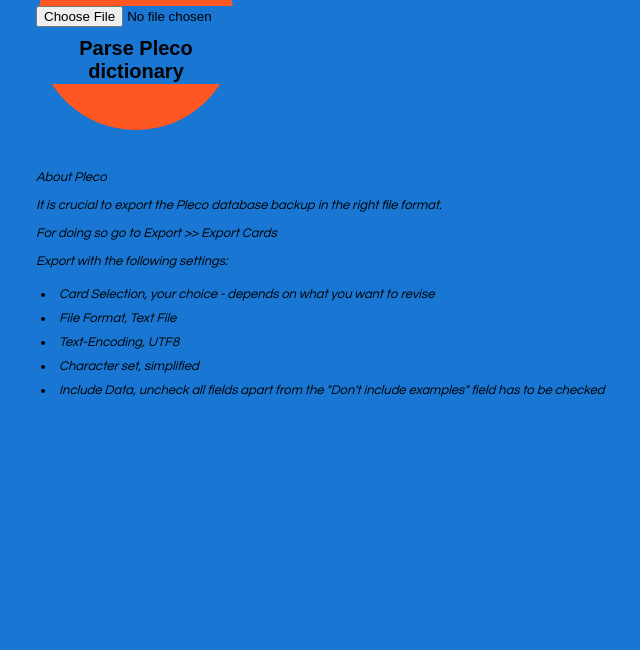
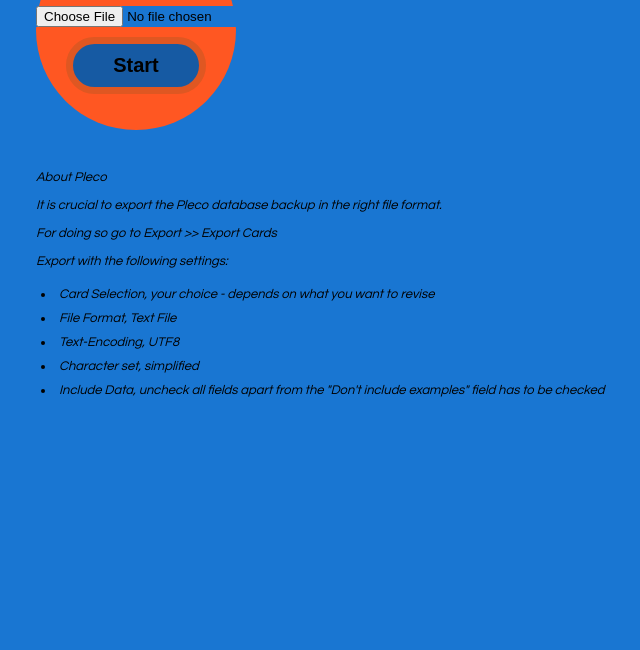
Before and after one commit to biocarl/bulbt-app, a React app: page / in a window 1280 px wide. Shown: the part 150-800 px from the top of the page, without its empty margins (220-860 px from the left). Built offline with nearby package versions, Linux system fonts and the light colour scheme.

Commit message:
Add ordered revision as default

```diff
--- a/src/index.js
+++ b/src/index.js
@@ -53,6 +53,8 @@
         super(props);
         this.state = {
             isGame: false,
+            isRandom: false,
+            relativePosition: 0,
             isRunning: false,
             showGameStatus: false,
             showDetails: false,
@@ -83,19 +85,36 @@
     }
 
     setUpNewRound() {
-        let answers = this.shuffle(this.state.cards.slice()).slice(0, 4);
-        let question = this.shuffle(answers.slice())[0];
+        let answers;
+        let question;
+        let position = this.state.relativePosition;
+
+        if(this.state.isRandom){
+            answers = this.shuffle(this.state.cards.slice()).slice(0, 4);
+            question = this.shuffle(answers.slice())[0];
+        }else{
+            if(position >= this.state.cards.length){
+                return;
+            }
+            answers = this.shuffle(this.state.cards.slice()).slice(0, 3);
+            question = this.state.cards[this.state.relativePosition];
+            answers.push(question);
+            answers = this.shuffle(answers);
+            position++;
+            //this.shuffle(answers.slice())[0];
+        }
         this.setState({
             showGameStatus: false,
             showDetails: false,
+            relativePosition: position,
             isRunning: true,
             answers: answers,
             question: question,
         });
-
     }
 
     updateEntryData(cards, entries) {
+        this.shuffle(cards);
         this.setState({
             cards: cards,
             entries: entries,
@@ -114,7 +133,13 @@
 
         return (
                 <div>
-                <h1 className="game-title">Chinese characters game</h1>
+                <h1 className="game-title">Chinese characters game
+            </h1>
+
+                <h1 className="game-title">
+            {"Card: " +this.state.relativePosition+ "/" + this.state.cards.length}
+            </h1>
+
                 <div className="question-bar"> How is the character pronounced? <br/>
                 <span onClick={() => this.setState({showDetails: true})}
             id="question-highlight"> {this.state.mode.getQuestionField(this.state.question)}  </span>
--- a/src/load_dialog.css
+++ b/src/load_dialog.css
@@ -22,15 +22,25 @@
 }
 
 .load-dialog button {
-    background-color: #1976D2;
-    border: none;
+    display: inline-block;
+    width: 70%;
+    text-align: center;
+    background-color: #165aa3;
+    /*background-color: #FF5722;*/
+    -moz-border-radius: 100px;
+    -webkit-border-radius: 100px;
+    border-radius: 100px;
+    border: 7px solid #df5722;
     font-weight: bold;
+    margin-top: 10px;
     padding-top: 10px;
+    padding-bottom: 10px;
     font-size: 20px;
 }
 
 .load-dialog {
     position: absolute;
+    text-align: center;
     top: 10%;
     left: 20%;
     width: 200px;
--- a/src/load_dialog.js
+++ b/src/load_dialog.js
@@ -14,6 +14,9 @@
                 new Card("水", "shuǐ", "water"),
                 new Card("风", "fēng", "wind"),
                 new Card("火", "huǒ", "fire"),
+                new Card("而", "ér", "and"),
+                new Card("者", "zhě", "person"),
+                new Card("军", "jūn", "military"),
                 new Card("土", "tŭ", "earth")
             ];
             entryList = [
@@ -34,7 +37,7 @@
                     cardList = cards;
                     entryList = entries
                 }}></ImportFromFileBodyComponent>
-                <button className="load-button" onClick={() => verifyAndLoad(props)}> Parse Pleco dictionary</button>
+                <button className="load-button" onClick={() => verifyAndLoad(props)}> Start</button>
             </div>
             <div className="pleco-descripion">
                 About Pleco<br/><br/>
```
Lines whose indentation alone changed are shown as unchanged.
